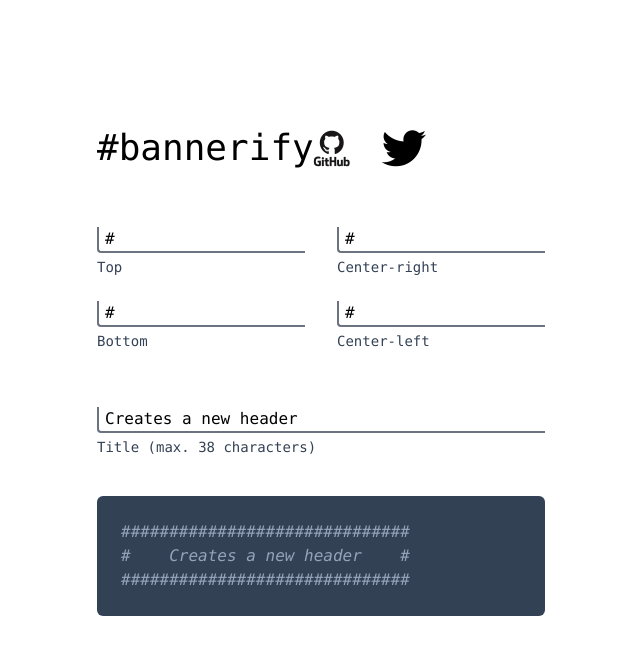
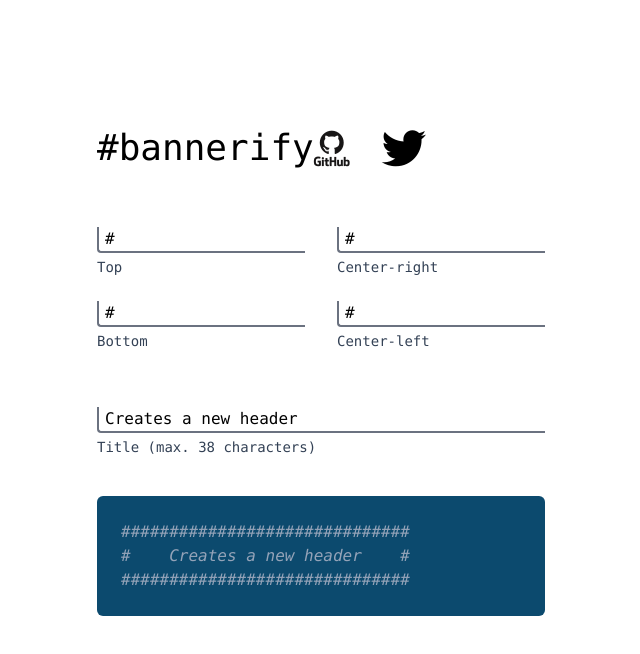
Before and after one commit to beecorrea/bannerify, a Vue app: page / in a window 1280 px wide. Shown: the top 654 px of the page, without its empty margins (319-959 px from the left). Built offline with nearby package versions, Linux system fonts and the light colour scheme.

Commit message:
feat: sky-900 for codearea bg color

```diff
--- a/src/components/atoms/CodeBlock/Code.vue
+++ b/src/components/atoms/CodeBlock/Code.vue
@@ -11,12 +11,11 @@ const flex = {
 const box = {
   sizing: "p-6",
   height: "max-h-fit",
-  bg: "bg-slate-700",
+  bg: "bg-sky-900",
 }
 
 const border = {
   line: "rounded-md",
-  // borderColor: "border-slate-600",
 }
 
 const font = {
```
